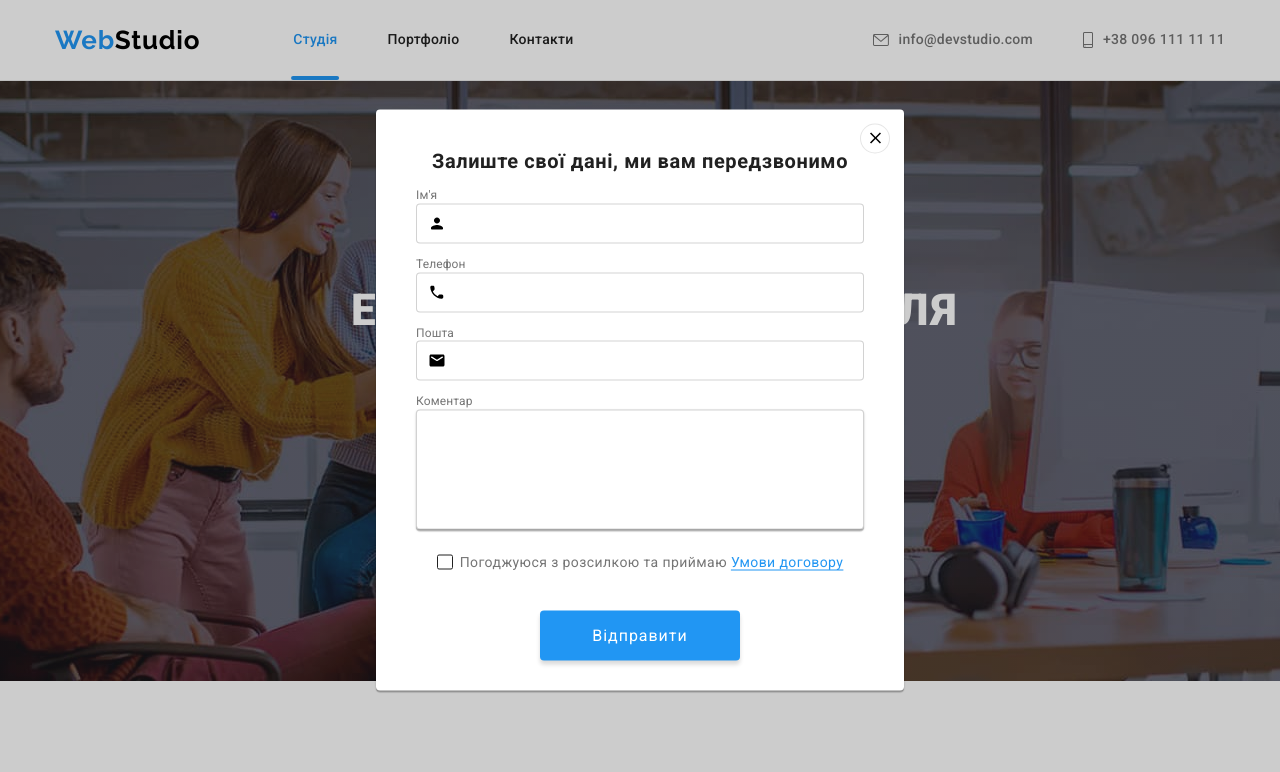
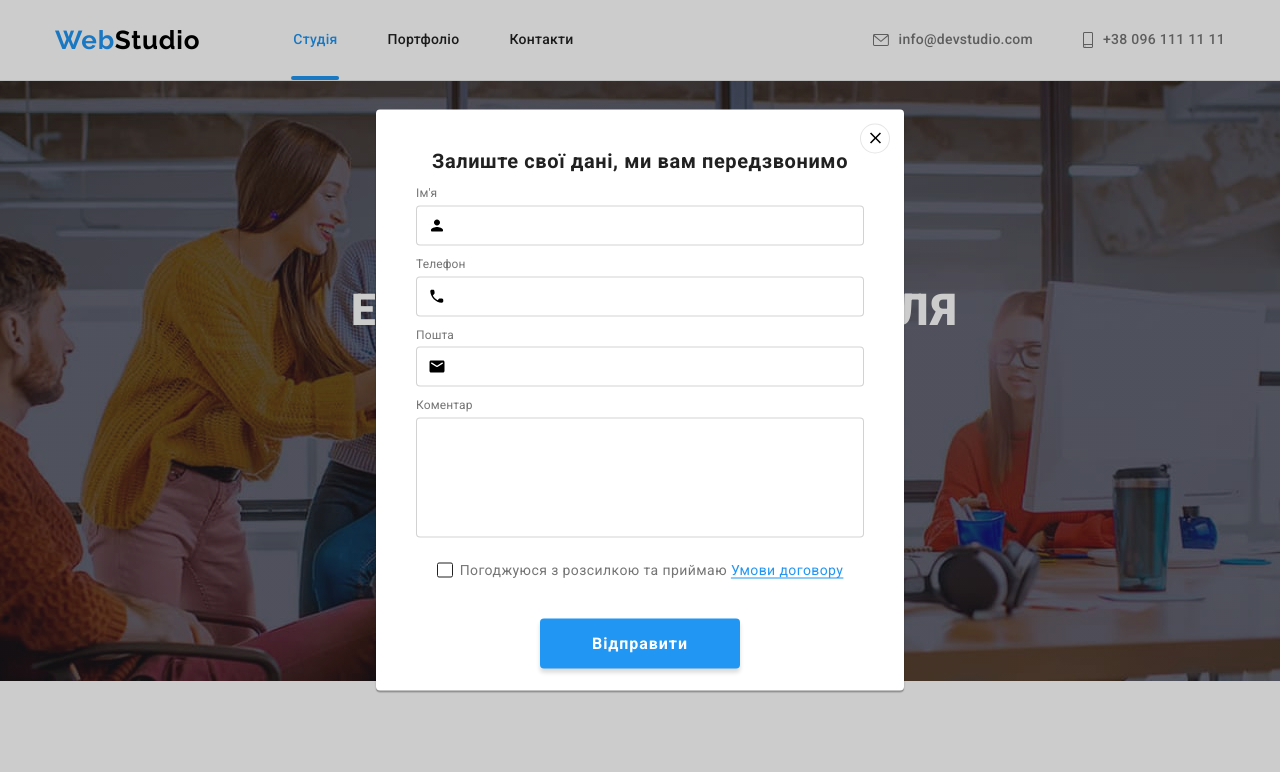
Before and after one commit to meleshko2907/goit-markup-hw-06, a plain HTML site: page index.html in a window 1280 px wide. Both pictures are taken after a click on the button "Замовити послугу". Shown: the top 772 px of the page. Drawn offline with nearby package versions, Linux system fonts and the light colour scheme.

Commit message:
Вносит правки в модальное окно

```diff
--- a/css/styles.css
+++ b/css/styles.css
@@ -295,6 +295,7 @@ header{
     color: var(--brand-color);
 }
 .modal-form-label{
+    display: block;
     font-size: 12px;
     margin-bottom: 4px;
     font-weight: 400;
@@ -349,7 +350,6 @@ header{
     padding: 12px 16px;
 
     border: 1px solid rgba(33, 33, 33, 0.2);
-    box-shadow: 0px 1px 3px rgba(0, 0, 0, 0.12), 0px 1px 1px rgba(0, 0, 0, 0.14), 0px 2px 1px rgba(0, 0, 0, 0.2);
     border-radius: 4px;
     transition: fill var(--anim-speed);
 }
@@ -360,6 +360,9 @@ header{
 }
 
 .modal-form-btn{
+    font-family: 'Roboto';
+    font-style: normal;
+    font-weight: 700;
     font-size: 16px;
     line-height: calc(30/16);
     display: block;
@@ -817,7 +820,8 @@ header{
     border: 0;
     outline: transparent;
     position: relative;
-
+    transition-duration: var(--anim-speed);
+    transition-timing-function: cubic-bezier(0.4, 0, 0.2, 1);
 }
 .icon-footer-btn{
     position: absolute;
--- a/index.html
+++ b/index.html
@@ -113,7 +113,7 @@
             </div>
 
             <div class="modal-form-agreement" role="group">
-              <input class="modal-form-checkbox" type="checkbox" id="user_agreement">
+              <input class="modal-form-checkbox" name="user_agreement" type="checkbox" id="user_agreement">
               <label class="modal-form-agreement-disc" for="user_agreement">
                 Погоджуюся з розсилкою та приймаю
                 <a class="modal-form-agreement-link" href="">Умови договору</a>
```
